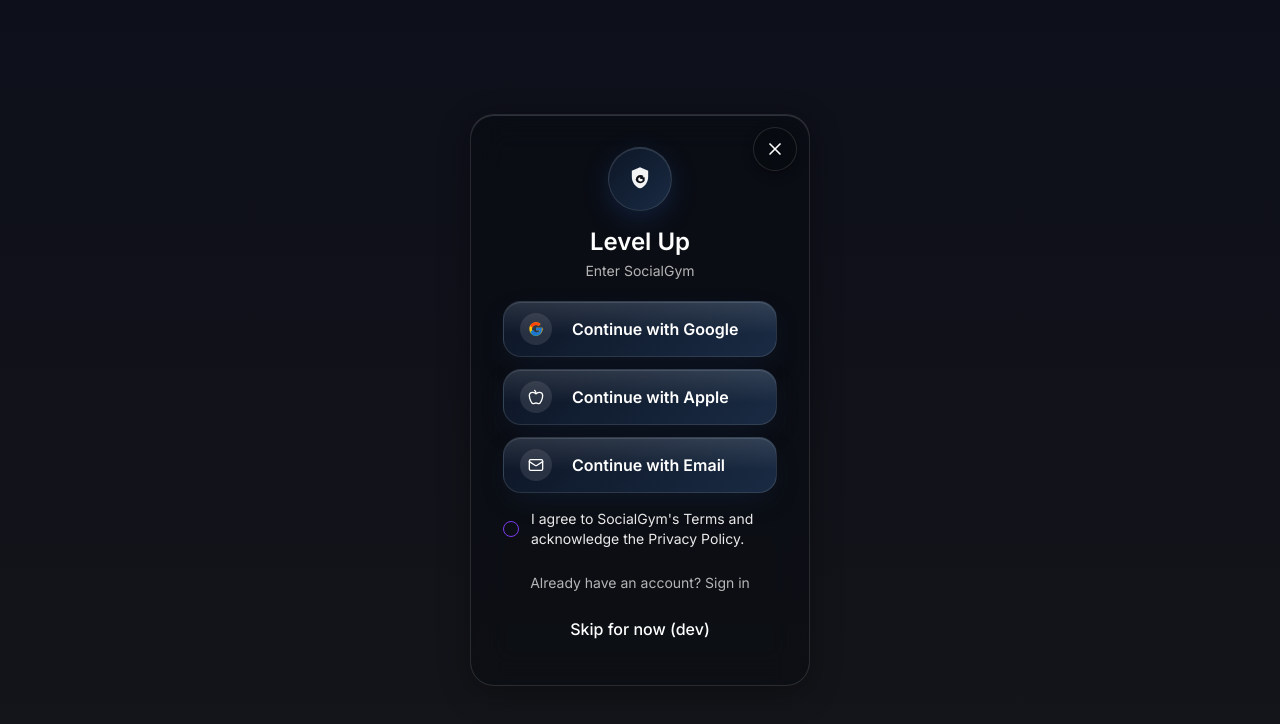
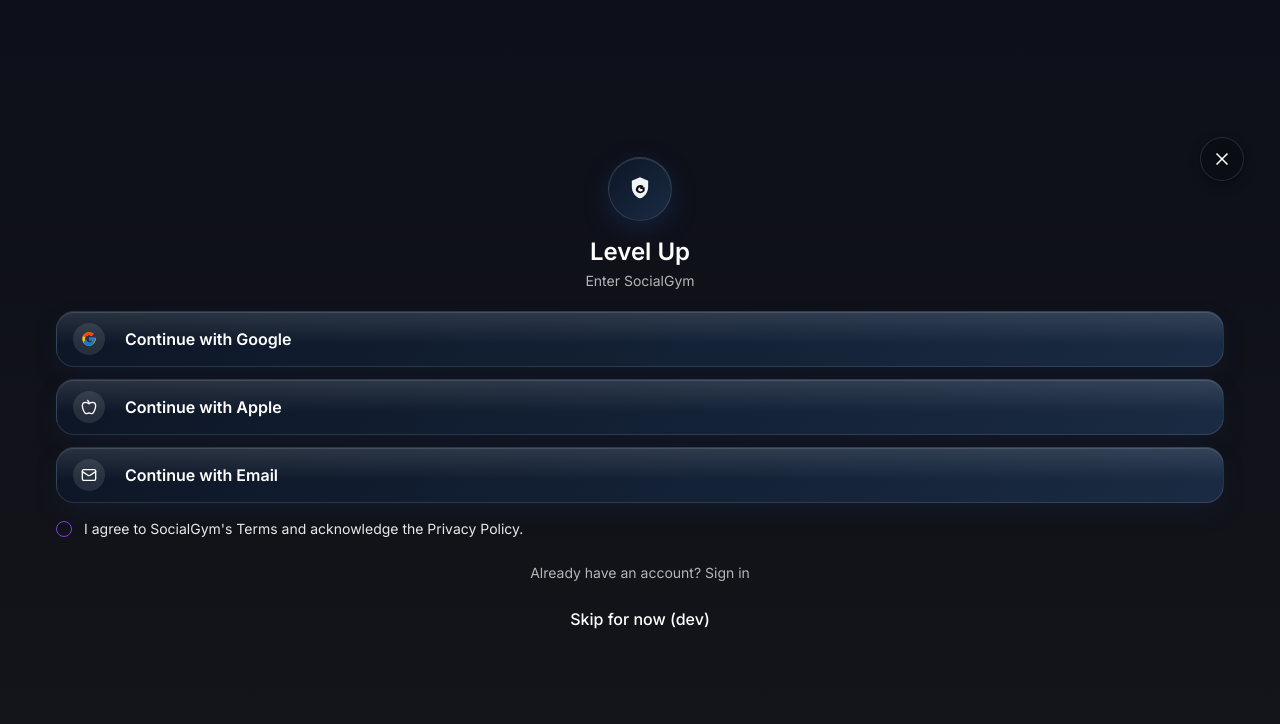
Before and after one commit to sofos1231/social-spark-gym, a React (Vite) app: page /auth/login in a window 1280 px wide. Shown: the top 724 px of the page. Built offline with nearby package versions, Linux system fonts and the light colour scheme.

Commit message:
Remove login card
Remove the glassmorphic card from the login screen, making the background and elements span the entire screen.

```diff
--- a/src/pages/auth/Login.tsx
+++ b/src/pages/auth/Login.tsx
@@ -109,7 +109,7 @@ export default function Login() {
 
       {/* Content */}
       <section className="relative z-10 w-full px-6">
-        <div className="relative mx-auto w-full max-w-[340px] glass-card rounded-3xl p-7 sm:p-8 animate-slide-up overflow-visible" role="dialog" aria-labelledby="signin-title">
+        <div className="relative mx-auto w-full max-w-none px-6 sm:px-8 py-8 animate-slide-up" role="dialog" aria-labelledby="signin-title">
           <div aria-hidden className="pointer-events-none absolute -inset-x-12 -top-24 h-48 rounded-full bg-[radial-gradient(closest-side,_hsl(var(--primary))/0.25,_transparent_70%)] blur-3xl opacity-30 -z-10" />
           {/* Close */}
           <button
```
